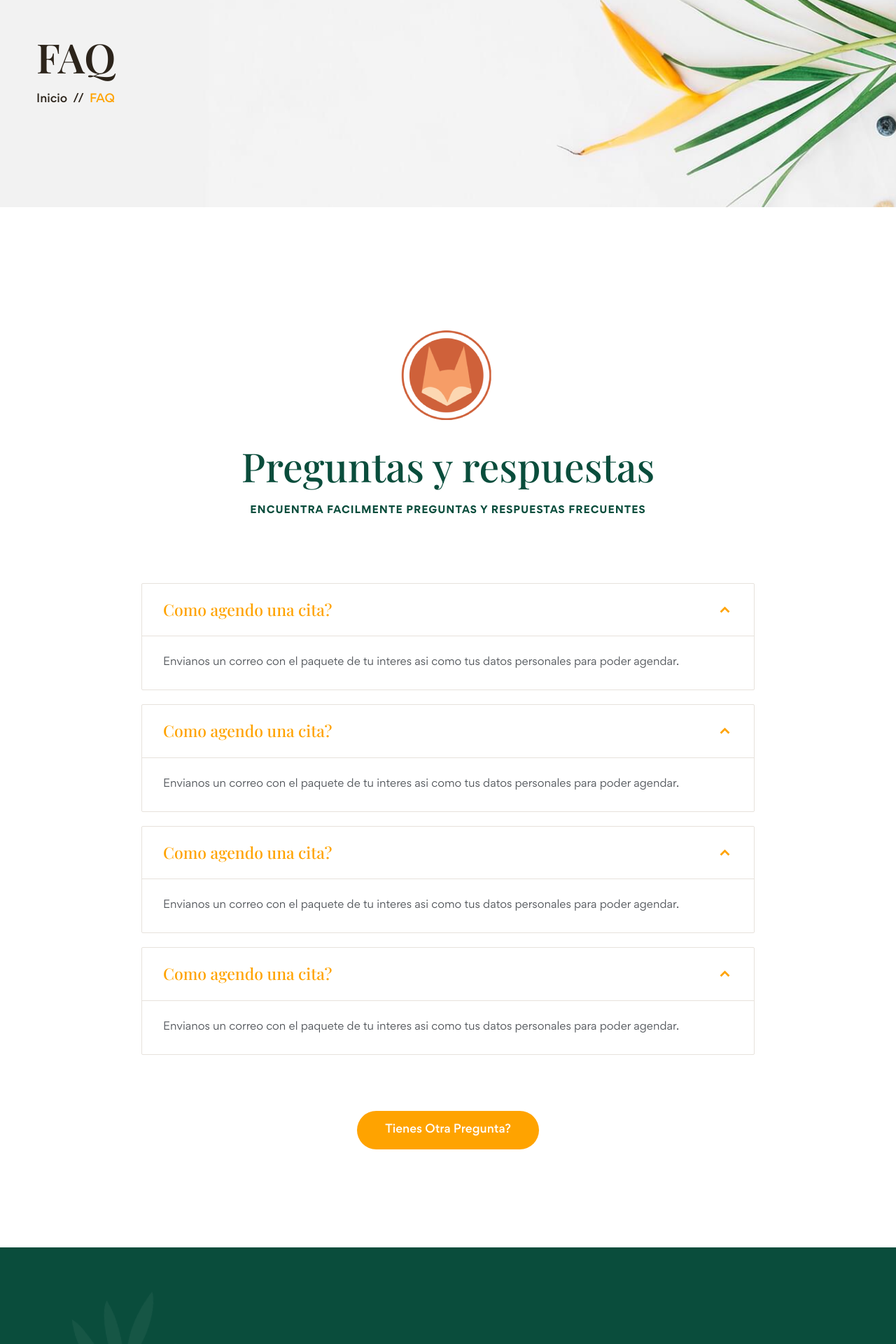
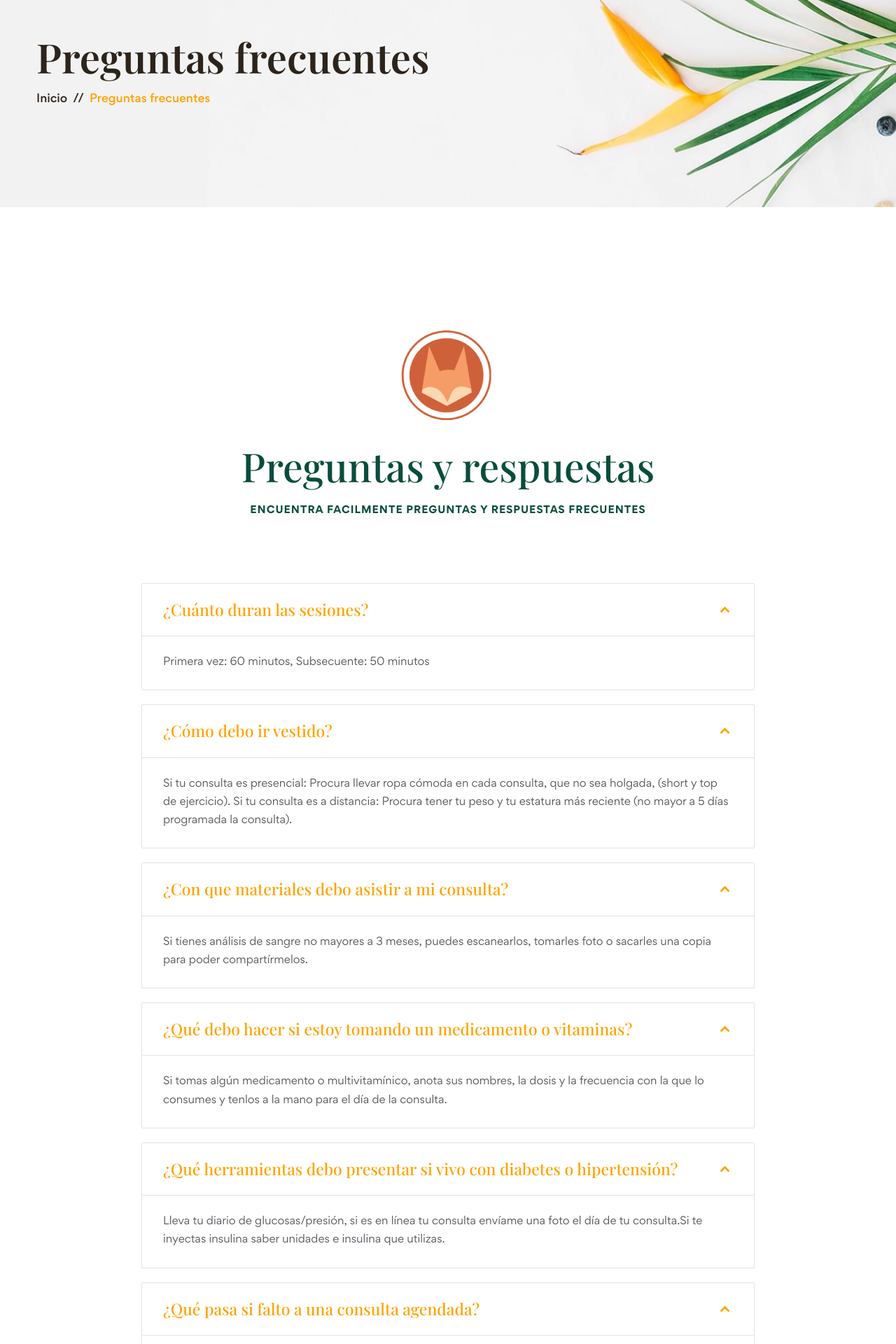
Before and after one commit to EmirTapia/joveat, an Angular app: page /#/faq in a window 1280 px wide. Shown: the part 300-2220 px from the top of the page at 70% size. Built offline with nearby package versions, Linux system fonts and the light colour scheme.

Commit message:
Agregando preguntas y respuestas

```diff
--- a/src/app/pages/faq/faq.component.html
+++ b/src/app/pages/faq/faq.component.html
@@ -1,10 +1,10 @@
 <div class="section page-banner-section" style="background-image: url(assets/images/page-banner.jpg);">
     <div class="container">
         <div class="page-banner-content">
-            <h2 class="page-title">FAQ</h2>
+            <h2 class="page-title">Preguntas frecuentes</h2>
             <ul class="breadcrumb">
                 <li class="breadcrumb-item"><a routerLink='/inicio'>Inicio</a></li>
-                <li class="breadcrumb-item active">FAQ</li>
+                <li class="breadcrumb-item active">Preguntas frecuentes</li>
             </ul>
         </div>
     </div>
@@ -35,7 +35,7 @@
                         </div>
                     </div>
                     <div class="faq-btn">
-                        <a routerLink="/contacto" class="btn btn-primary btn-hover-secondary">Tienes otra pregunta?</a>
+                        <a routerLink="/contacto" class="btn btn-primary btn-hover-secondary">¿Tienes otra pregunta?</a>
                     </div>
                 </div>
             </div>
--- a/src/app/pages/faq/faq.component.ts
+++ b/src/app/pages/faq/faq.component.ts
@@ -9,10 +9,14 @@ export class FaqComponent implements OnInit {
   public faqs: Faq[];
   constructor() {
     this.faqs=[
-    {pregunta:'Como agendo una cita?',respuesta:'Envianos un correo con el paquete de tu interes asi como tus datos personales para poder agendar.'},
-    {pregunta:'Como agendo una cita?',respuesta:'Envianos un correo con el paquete de tu interes asi como tus datos personales para poder agendar.'},
-    {pregunta:'Como agendo una cita?',respuesta:'Envianos un correo con el paquete de tu interes asi como tus datos personales para poder agendar.'},
-    {pregunta:'Como agendo una cita?',respuesta:'Envianos un correo con el paquete de tu interes asi como tus datos personales para poder agendar.'}
+    {pregunta:'¿Cuánto duran las sesiones? ',respuesta:'Primera vez: 60 minutos, Subsecuente: 50 minutos'},
+    {pregunta:'¿Cómo debo ir vestido? ',respuesta:' Si tu consulta es presencial: Procura llevar ropa cómoda en cada consulta, que no sea holgada, (short y top de ejercicio).    Si tu consulta es a distancia: Procura tener tu peso y tu estatura más reciente (no mayor a 5 días programada la consulta).'},
+    {pregunta:'¿Con que materiales debo asistir a mi consulta?',respuesta:'Si tienes análisis de sangre no mayores a 3 meses, puedes escanearlos, tomarles foto o sacarles una copia para poder compartírmelos.'},
+	{pregunta:'¿Qué debo hacer si estoy tomando un medicamento o vitaminas? ',respuesta:'Si tomas algún medicamento o multivitamínico, anota sus nombres, la dosis y la frecuencia con la que lo consumes y tenlos a la mano para el día de la consulta.'},
+	{pregunta:'¿Qué herramientas debo presentar si vivo con diabetes o hipertensión?',respuesta:'Lleva tu diario de glucosas/presión, si es en línea tu consulta envíame una foto el día de tu consulta.Si te inyectas insulina saber unidades e insulina que utilizas.'},
+{pregunta:'¿Qué pasa si falto a una consulta agendada?',respuesta:'Si faltas sin aviso previo a tu consulta, en la próxima sesión se cobrará un 25% extra. '},
+{pregunta:'¿En cuánto tiempo recibo mi plan de alimentación? ',respuesta:'Los documentos se te envían por correo electrónico o WhatsApp en un plazo máximo de 72 horas posteriores a la consulta (excepto los domingos)'},
+{pregunta:'¿Cómo confirmo mi cita en línea? ',respuesta:'Tu cita se confirmará con el pago, envíanos un WhatsApp o DM, con una foto del comprobante, puede ser en OXXO, sucursal bancaria de origen, transferencia electrónica. 😊'}
   ]
 
    }
--- a/src/app/pages/paquete/paquete.component.html
+++ b/src/app/pages/paquete/paquete.component.html
@@ -63,8 +63,6 @@
                                     <img src="assets/images/shape/shape-2.png"><br>
                                     Tienes otra duda?
                                 </span>
-                                <br>
-                                <br>
                                 <p>Consulta nuestra seccion de preguntas frecuentes</p>
                                 <div class="info-btn">
                                     <a routerLink="/faq" class="btn btn-secondary btn-hover-primary">Preguntas frecuentes</a>
--- a/src/app/shared/footer/footer.component.html
+++ b/src/app/shared/footer/footer.component.html
@@ -33,9 +33,9 @@
                         <div class="footer-widget col-lg-3 col-md-6 mb-4 mb-md-0">
                             <h3 class="footer-widget-title">Horario:</h3>
                             <ul class="widget-link">
-                                <li><a href="/contacto">Lun-Vie: 9 AM – 6 PM</a></li>
-                                <li><a href="/contacto">Sabado: 9 AM – 4 PM</a></li>
-                                <li><a href="/contacto">Domingo: Cerrado</a></li>
+                                <li><a routerLink="/contacto">Lun-Vie: 9 AM – 6 PM</a></li>
+                                <li><a routerLink="/contacto">Sabado: 9 AM – 4 PM</a></li>
+                                <li><a routerLink="/contacto">Domingo: Cerrado</a></li>
                             </ul>
                             <div class="widget-location">
                                 <h3 class="footer-widget-title">Ubicacion:</h3>
```
